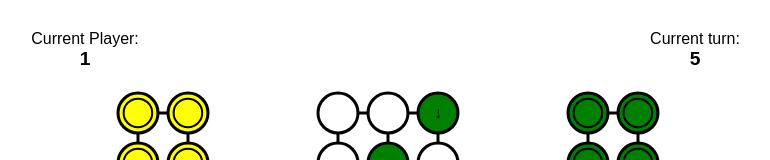
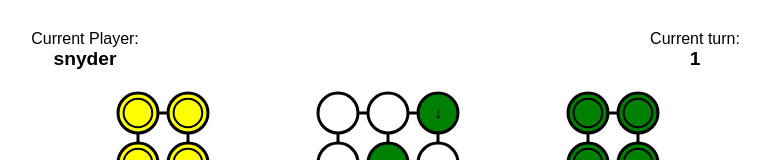
Before and after one commit to seriousManual/dog, a React (Create React App) app: page / in a window 1280 px wide. Shown: the top 160 px of the page, without its empty margins (250-1020 px from the left). Built offline with nearby package versions, Linux system fonts and the light colour scheme.

Commit message:
now we connect players to game stats in order to diplay proper names

```diff
--- a/src/components/Board.jsx
+++ b/src/components/Board.jsx
@@ -12,7 +12,6 @@ class Board extends Component {
     let startPieceColorIndex = 0;
 
     let pieces = START_SPACES_MAP.map((data, i) => {
-      console.log(i % 4);
       if (i % 4 == 0 && i !== 0) {
         startPieceColorIndex++
       }
--- a/src/components/GameStatistics.jsx
+++ b/src/components/GameStatistics.jsx
@@ -3,17 +3,19 @@ import {connect} from "react-redux";
 
 class GameStatistics extends Component {
     render() {
+      console.log(this.props);
+      let {currentTurn, currentPlayerIndex} = this.props;
       return (
         <div className="game-statistics">
           <div className="player">
-              Current Player: <br/><span>{this.props.currentPlayerIndex}</span>
+              Current Player: <br/><span>{this.props[currentPlayerIndex].name}</span>
           </div>
           <div className="turn">
-              Current turn: <br/><span>{this.props.currentTurn}</span>
+              Current turn: <br/><span>{currentTurn}</span>
           </div>
         </div>
       );
     }
   }
 
-export default connect(state => state.gameState)(GameStatistics);
+export default connect(state => Object.assign({}, state.gameState, state.players))(GameStatistics);
--- a/src/state/game.js
+++ b/src/state/game.js
@@ -14,7 +14,7 @@ export function* gameLoop() {
 
     var nextPlayerIndex = yield call(nextPlayer);
     yield put(updatePlayerAction(nextPlayerIndex));
-    // if next player is 0 then we are at the next tturn
+    // if next player is 0 then we are at the next turn
     var nextTurnIndex = yield call(nextTurn);
     yield put(updateTurnAction(nextTurnIndex));
     // yield wait until roll dice pushed
@@ -36,11 +36,16 @@ function generateDice() {
 
 function* nextPlayer() {
     var currentPlayerIndex = yield select(getCurrentPlayerIndex);
-    var newIndex = (currentPlayerIndex + 1) % 4;
-    return newIndex;
+    var incrementAndWrap = ++currentPlayerIndex % 4;
+    return incrementAndWrap
 }
 
 function* nextTurn() {
+    var currentPlayerIndex = yield select(getCurrentPlayerIndex);
     var currentTurn = yield select(getCurrentTurn);
-    return currentTurn + 1
+    var newTurnIndex = currentTurn;
+    if (currentPlayerIndex == 0) {
+        newTurnIndex++;
+    }
+    return newTurnIndex;
 }
```
